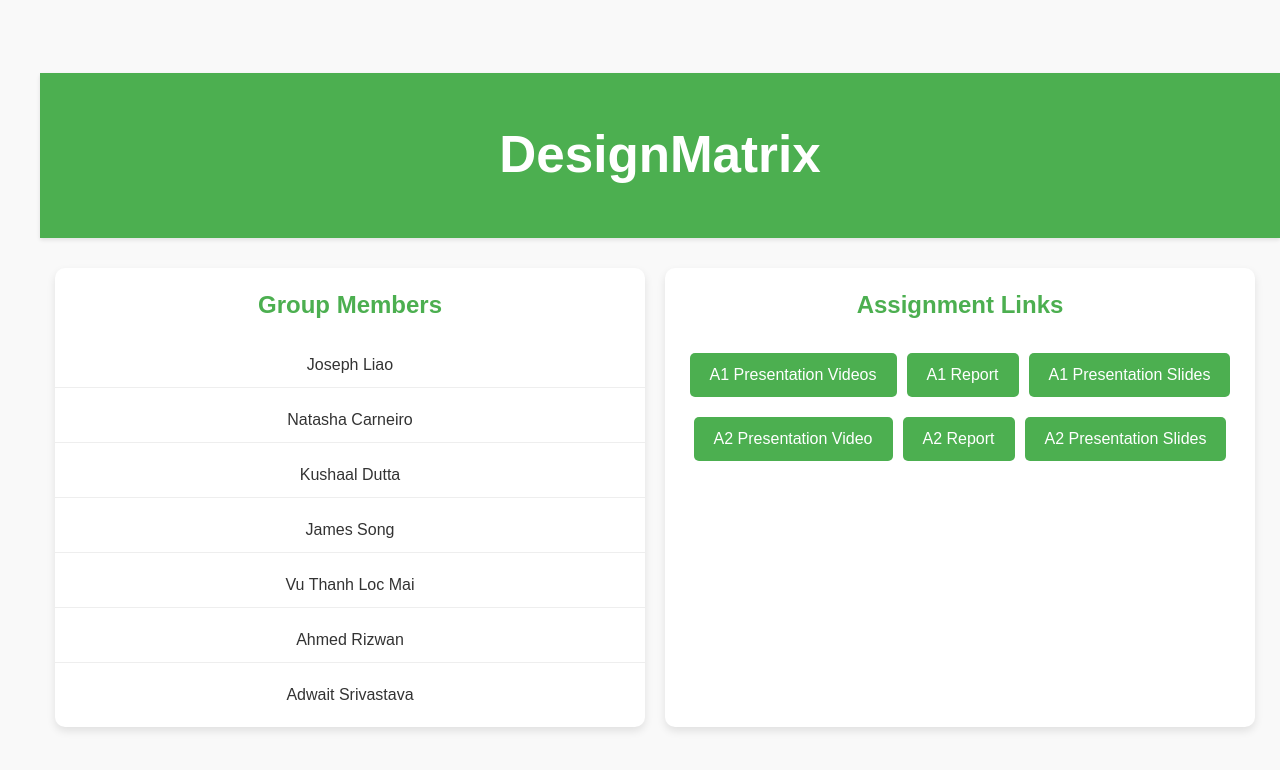
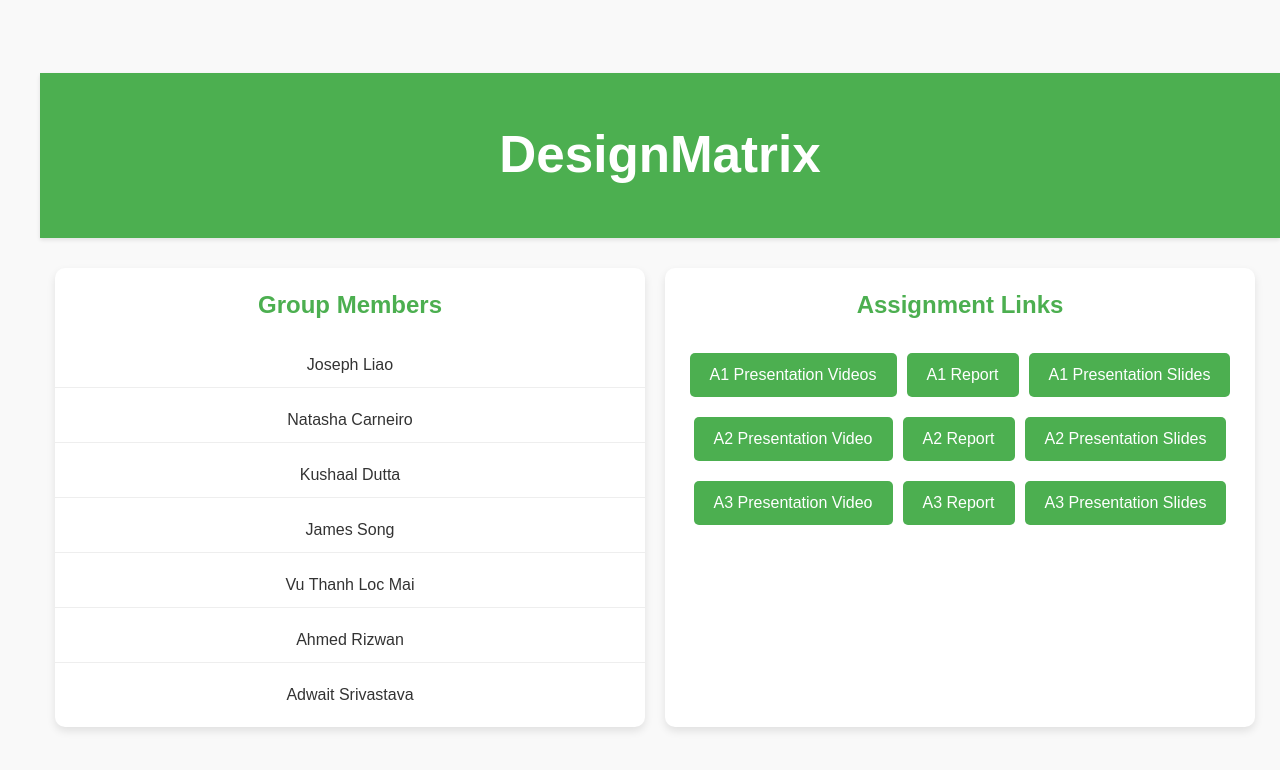
Before and after one commit to JosephLiao542211/CISC322, a React (Vite) app: page / in a window 1280 px wide. Shown: the top 770 px of the page. Built offline with nearby package versions, Linux system fonts and the light colour scheme.

Commit message:
A3 upload

```diff
--- a/src/App.tsx
+++ b/src/App.tsx
@@ -27,6 +27,9 @@ function App() {
                     <a href="https://drive.google.com/file/d/1ewsV05CXLbGEVvs1pEE5m2kRetZgBHD8/view">A2 Presentation Video</a>
                     <a href="https://docs.google.com/document/d/10EMA7B5tgYHIZYKPGK92F6dqqlSFAkpLG9jWpTQ4uqw/edit?usp=sharing">A2 Report</a>
                     <a href="https://drive.google.com/file/d/1kSixV50S-qH7K1cWUT0euui_zDvuattn/view?usp=sharing">A2 Presentation Slides</a>
+                    <a href="https://youtu.be/_oyhmk2_DRw">A3 Presentation Video</a>
+                    <a href="https://docs.google.com/document/d/129h59RpGO1e3U0DIcrdfQluKJjLlIc-ruObk9mz_gBM/edit?usp=sharing">A3 Report</a>
+                    <a href="https://drive.google.com/file/d/1BA8r7uOQ7_kGo3CHacYRcAPbeC2KOUlc/view?usp=sharing">A3 Presentation Slides</a>
                 </div>
             </div>
         </>
```
